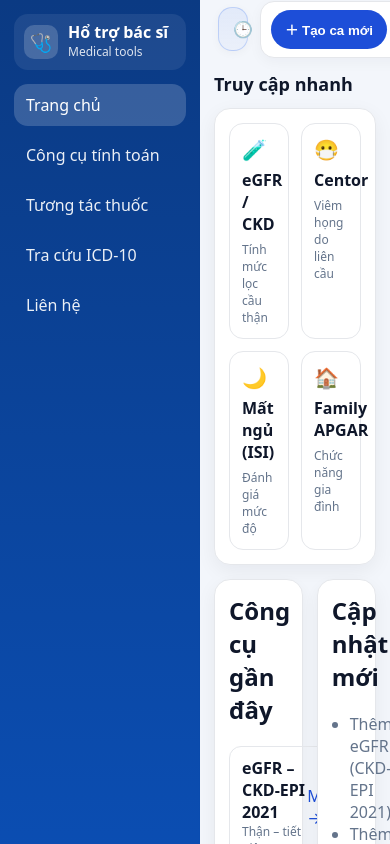
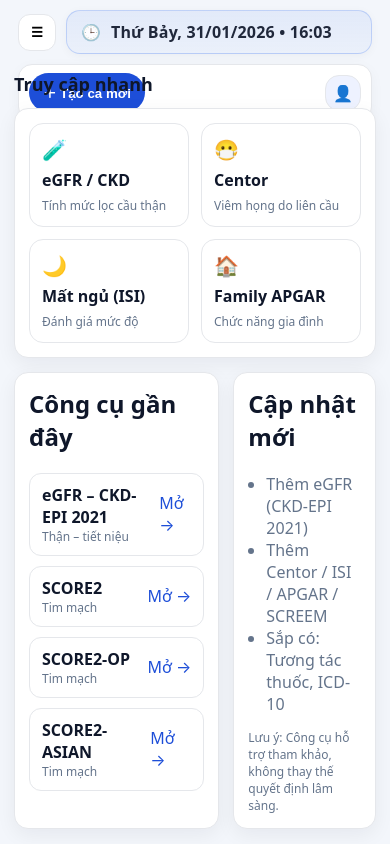
Before and after one commit to drmonkeyai/medical-tools, a React (Vite) app: page / in a window 390 px wide. Built offline with nearby package versions, Linux system fonts and the light colour scheme.

Commit message:
Cap nhat xem tren di dong

```diff
--- a/src/components/Layout.tsx
+++ b/src/components/Layout.tsx
@@ -1,13 +1,17 @@
 import { Outlet } from "react-router-dom";
+import { useState } from "react";
 import Sidebar from "./Sidebar";
 import Topbar from "./Topbar";
 
 export default function Layout() {
+  const [sbOpen, setSbOpen] = useState(false);
+
   return (
     <div className="app">
-      <Sidebar />
+      <Sidebar isOpen={sbOpen} onClose={() => setSbOpen(false)} />
+
       <div className="app__main">
-        <Topbar />
+        <Topbar onToggleSidebar={() => setSbOpen((v) => !v)} />
         <main className="app__content">
           <Outlet />
         </main>
--- a/src/components/Sidebar.tsx
+++ b/src/components/Sidebar.tsx
@@ -1,22 +1,28 @@
 import { NavLink } from "react-router-dom";
+
+type SidebarProps = {
+  isOpen?: boolean;
+  onClose?: () => void;
+};
 
 type NavLinkClassNameFn = (props: { isActive: boolean }) => string;
 
 const linkClass: NavLinkClassNameFn = ({ isActive }) =>
   isActive ? "sb__link sb__link--active" : "sb__link";
 
-export default function Sidebar() {
+export default function Sidebar({ isOpen, onClose }: SidebarProps) {
   return (
-    <aside className="sb">
+    <aside className={`sb ${isOpen ? "sb--open" : ""}`}>
       <div className="sb__brand">
         <div className="sb__logo">🩺</div>
         <div>
-          <div className="sb__title">Hổ trợ bác sĩ</div>
+          <div className="sb__title">Hỗ trợ bác sĩ</div>
           <div className="sb__sub">Medical tools</div>
         </div>
       </div>
 
-      <nav className="sb__nav">
+      {/* Khi bấm vào menu (trên mobile) -> đóng sidebar */}
+      <nav className="sb__nav" onClick={onClose}>
         <NavLink to="/" className={linkClass}>
           Trang chủ
         </NavLink>
--- a/src/components/Topbar.tsx
+++ b/src/components/Topbar.tsx
@@ -1,4 +1,8 @@
 import { useEffect, useMemo, useState } from "react";
+
+type TopbarProps = {
+  onToggleSidebar?: () => void;
+};
 
 function pad2(n: number) {
   return String(n).padStart(2, "0");
@@ -23,7 +27,7 @@ function formatDateTimeVN(d: Date) {
   return `${wd}, ${dd}/${mm}/${yyyy} • ${hh}:${min}`;
 }
 
-export default function Topbar() {
+export default function Topbar({ onToggleSidebar }: TopbarProps) {
   const [now, setNow] = useState(() => new Date());
   const [hover, setHover] = useState(false);
 
@@ -36,15 +40,27 @@ export default function Topbar() {
 
   return (
     <div className="tb">
+      {/* Nút mở menu (mobile) - hiện/ẩn bằng CSS .tb__menu */}
+      <button
+        className="tb__menu"
+        onClick={onToggleSidebar}
+        title="Mở menu"
+        type="button"
+      >
+        ☰
+      </button>
+
       {/* Ô thời gian: nổi bật vừa phải */}
       <div
         className="tb__search"
         style={{
           maxWidth: 760,
-          width: "fit-content", // ✅ ô vừa với nội dung
+          width: "fit-content",
           paddingLeft: 14,
           paddingRight: 14,
-          borderColor: hover ? "rgba(37, 99, 235, 0.35)" : "rgba(37, 99, 235, 0.22)",
+          borderColor: hover
+            ? "rgba(37, 99, 235, 0.35)"
+            : "rgba(37, 99, 235, 0.22)",
           background: hover
             ? "linear-gradient(180deg, rgba(37,99,235,0.10), rgba(37,99,235,0.06))"
             : "linear-gradient(180deg, rgba(37,99,235,0.08), rgba(37,99,235,0.04))",
@@ -57,7 +73,13 @@ export default function Topbar() {
         onMouseLeave={() => setHover(false)}
         title="Thời gian hiện tại"
       >
-        <span style={{ opacity: 0.95, fontSize: 16, color: "rgba(37,99,235,0.95)" }}>
+        <span
+          style={{
+            opacity: 0.95,
+            fontSize: 16,
+            color: "rgba(37,99,235,0.95)",
+          }}
+        >
           🕒
         </span>
 
@@ -69,7 +91,7 @@ export default function Topbar() {
             whiteSpace: "nowrap",
             overflow: "hidden",
             textOverflow: "ellipsis",
-            color: "rgba(15, 23, 42, 0.92)", // xanh đen nhẹ cho dễ đọc
+            color: "rgba(15, 23, 42, 0.92)",
           }}
           title={text}
         >
--- a/src/index.css
+++ b/src/index.css
@@ -413,3 +413,67 @@ a{ color:inherit; }
 
   .field{ grid-column: span 12; }
 }
+/* ===== Responsive ===== */
+
+/* Tablet */
+@media (max-width: 1024px) {
+  .sb {
+    width: 220px;
+  }
+}
+
+/* Mobile */
+@media (max-width: 768px) {
+  .sb {
+    position: fixed;
+    left: 0;
+    top: 0;
+    bottom: 0;
+    transform: translateX(-110%);
+    transition: transform 180ms ease;
+    z-index: 50;
+  }
+  .sb.sb--open {
+    transform: translateX(0);
+  }
+
+  .tb {
+    gap: 10px;
+    flex-wrap: wrap;
+  }
+  .tb__search {
+    width: 100% !important;
+    max-width: 100% !important;
+  }
+  .tb__right {
+    width: 100%;
+    justify-content: space-between;
+  }
+
+  .page {
+    padding: 12px;
+  }
+  .card {
+    padding: 14px;
+    border-radius: 14px;
+  }
+}
+
+/* Nút menu (hamburger) chỉ hiện trên mobile */
+.tb__menu {
+  display: none;
+  border: 1px solid var(--line);
+  background: white;
+  border-radius: 12px;
+  padding: 10px 12px;
+  font-weight: 900;
+  cursor: pointer;
+}
+
+@media (max-width: 768px) {
+  .tb__menu {
+    display: inline-flex;
+    align-items: center;
+    justify-content: center;
+  }
+}
```
